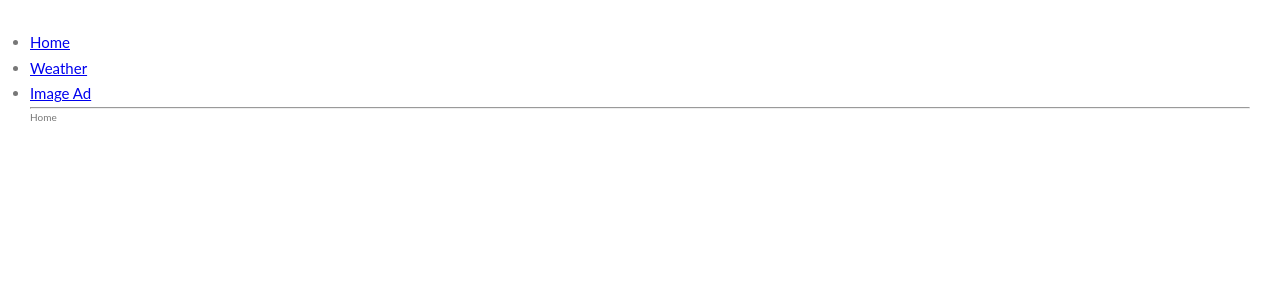
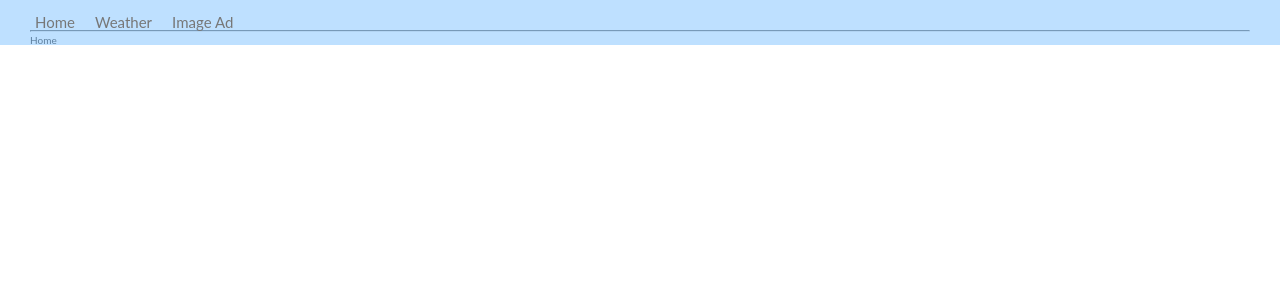
Before and after one commit to yentzu-wang/dipp-react-challenge, a React app: page / in a window 1280 px wide. Shown: the top 300 px of the page. Built offline with nearby package versions, Linux system fonts and the light colour scheme; what apollo-link-rest would draw is missing.

Commit message:
Update navigation bar css

```diff
--- a/src/components/navigation-bar/views/NavigationBar.js
+++ b/src/components/navigation-bar/views/NavigationBar.js
@@ -6,13 +6,19 @@ const NavigationBar = () => {
     <div className="navigation">
       <ul>
         <li>
-          <Link to="/">Home</Link>
+          <Link className="navigation__link" to="/">
+            Home
+          </Link>
         </li>
         <li>
-          <Link to="/weather">Weather</Link>
+          <Link className="navigation__link" to="/weather">
+            Weather
+          </Link>
         </li>
         <li>
-          <Link to="/image-ad">Image Ad</Link>
+          <Link className="navigation__link" to="/image-ad">
+            Image Ad
+          </Link>
         </li>
       </ul>
     </div>
--- a/src/css/style.css
+++ b/src/css/style.css
@@ -12,6 +12,10 @@ body {
   box-sizing: border-box;
   padding: 3rem; }
 
+::selection {
+  background-color: #55c57a;
+  color: #fff; }
+
 body {
   font-family: "Lato", sans-serif;
   font-weight: 400;
@@ -19,4 +23,23 @@ body {
   color: #777; }
 
 .navigation {
-  font-size: 1.5rem; }
+  display: flex;
+  align-items: center;
+  position: fixed;
+  top: 0;
+  left: 0;
+  right: 0;
+  height: 45px;
+  padding: 0 2.5rem;
+  font-size: 1.5rem;
+  background-color: rgba(41, 152, 255, 0.3);
+  transition: all 1s; }
+  .navigation:hover {
+    background-color: rgba(41, 152, 255, 0.65);
+    transition: all 1s; }
+  .navigation__link {
+    color: inherit;
+    text-decoration: inherit; }
+  .navigation li {
+    display: inline;
+    margin: 0 1rem; }
--- a/src/css/style.min.css
+++ b/src/css/style.min.css
@@ -1 +1 @@
-*,*:after,*:before{margin:0;padding:0;box-sizing:inherit}html{font-size:62.5%}body{box-sizing:border-box;padding:3rem}body{font-family:"Lato", sans-serif;font-weight:400;line-height:1.7;color:#777}.navigation{font-size:1.5rem}
+*,*:after,*:before{margin:0;padding:0;box-sizing:inherit}html{font-size:62.5%}body{box-sizing:border-box;padding:3rem}::selection{background-color:#55c57a;color:#fff}body{font-family:"Lato", sans-serif;font-weight:400;line-height:1.7;color:#777}.navigation{display:flex;align-items:center;position:fixed;top:0;left:0;right:0;height:45px;padding:0 2.5rem;font-size:1.5rem;background-color:rgba(41,152,255,0.3);transition:all 1s}.navigation:hover{background-color:rgba(41,152,255,0.65);transition:all 1s}.navigation__link{color:inherit;text-decoration:inherit}.navigation li{display:inline;margin:0 1rem}
--- a/src/scss/base/_base.scss
+++ b/src/scss/base/_base.scss
@@ -15,3 +15,8 @@ body {
   box-sizing: border-box;
   padding: 3rem;
 }
+
+::selection {
+  background-color: $color-primary;
+  color: $color-white;
+}
--- a/src/scss/layout/_navigation.scss
+++ b/src/scss/layout/_navigation.scss
@@ -1,3 +1,28 @@
 .navigation {
+  display: flex;
+  align-items: center;
+  position: fixed;
+  top: 0;
+  left: 0;
+  right: 0;
+  height: 45px;
+  padding: 0 2.5rem;
   font-size: 1.5rem;
+  background-color: rgba($color-tertiary-light, 0.3);
+  transition: all 1s;
+
+  &:hover {
+    background-color: rgba($color-tertiary-light, 0.65);
+    transition: all 1s;
+  }
+
+  &__link {
+    color: inherit;
+    text-decoration: inherit;
+  }
+
+  li {
+    display: inline;
+    margin: 0 1rem;
+  }
 }
```
